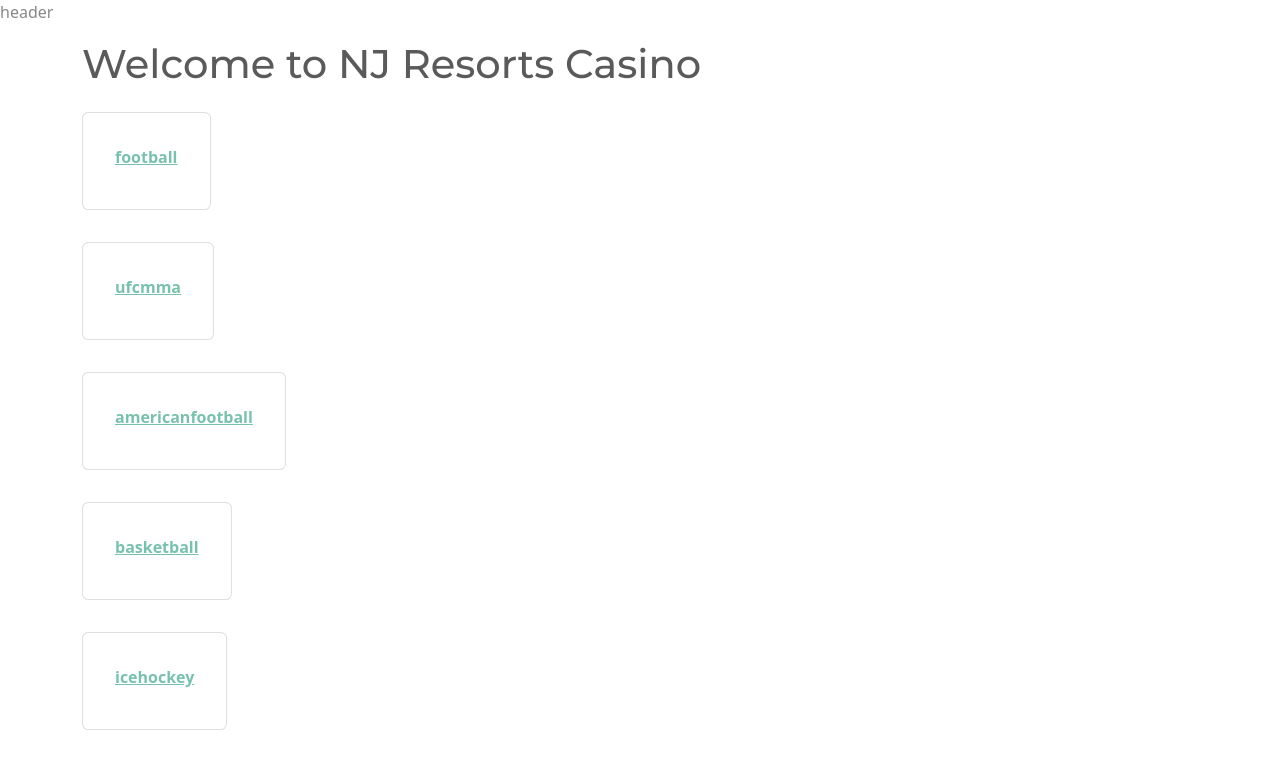
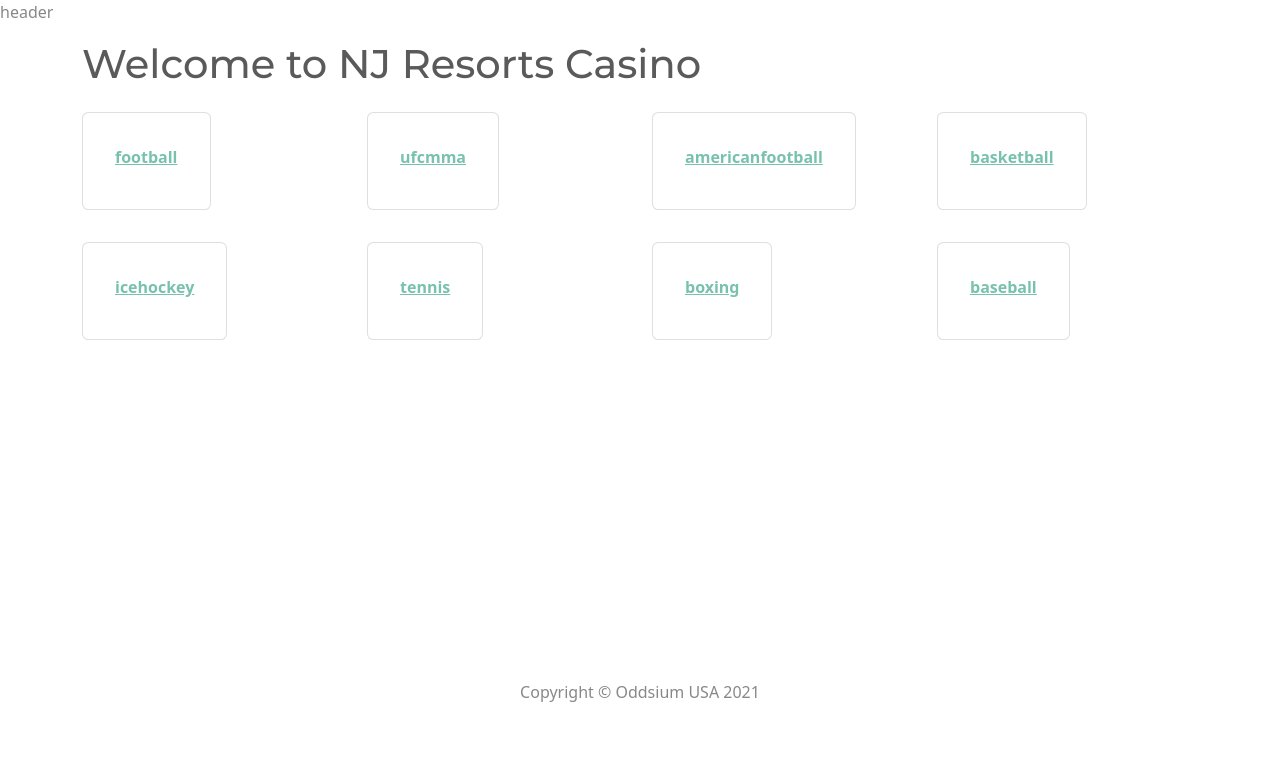
Before and after one commit to david-sanvicente/oddsium_caesars, a React (Create React App) app in the folder frontend/: page / in a window 1280 px wide. Shown: the top 762 px of the page. Built offline with nearby package versions, Linux system fonts and the light colour scheme.

Commit message:
styling for SelectSport

```diff
--- a/frontend/src/components/AllEvents.js
+++ b/frontend/src/components/AllEvents.js
@@ -35,8 +35,6 @@
             <Competitions competition={competition} />
           </Col>
         )
-
-        // return <li>{event}</li>
       })}
     </>
   )
--- a/frontend/src/components/Event.js
+++ b/frontend/src/components/Event.js
@@ -1,5 +1,5 @@
 import React from 'react'
-import { Card, ListGroup, Table } from 'react-bootstrap'
+import { Card } from 'react-bootstrap'
 
 const Event = ({ event }) => {
   let eventName = event.name.split('|')
--- a/frontend/src/components/SelectSport.js
+++ b/frontend/src/components/SelectSport.js
@@ -3,7 +3,6 @@
 import Sport from '../components/Sport'
 
 const SelectSport = () => {
-  // football, ufcmma, americanfootball, basketball, icehockey, tennis, boxing, baseball
   const allSports = [
     'football',
     'ufcmma',
@@ -19,7 +18,6 @@
       <Row>
         {allSports.map((sport, idx) => {
           return (
-            <Container>
             <Col
               key={idx}
               sm={12}
@@ -30,7 +28,6 @@
             >
               <Sport sport={sport} />
             </Col>
-            </Container>
           )
         })}
       </Row>
```
Lines whose indentation alone changed are shown as unchanged.
